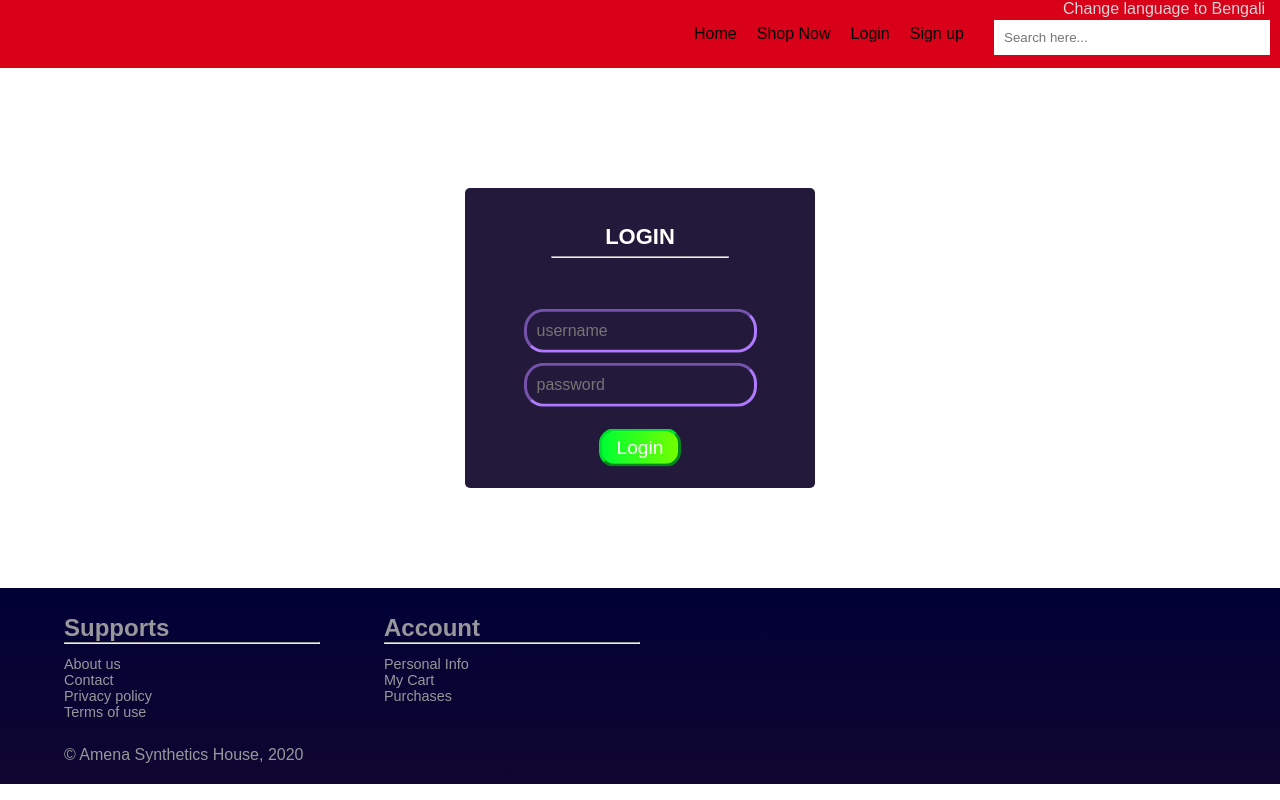
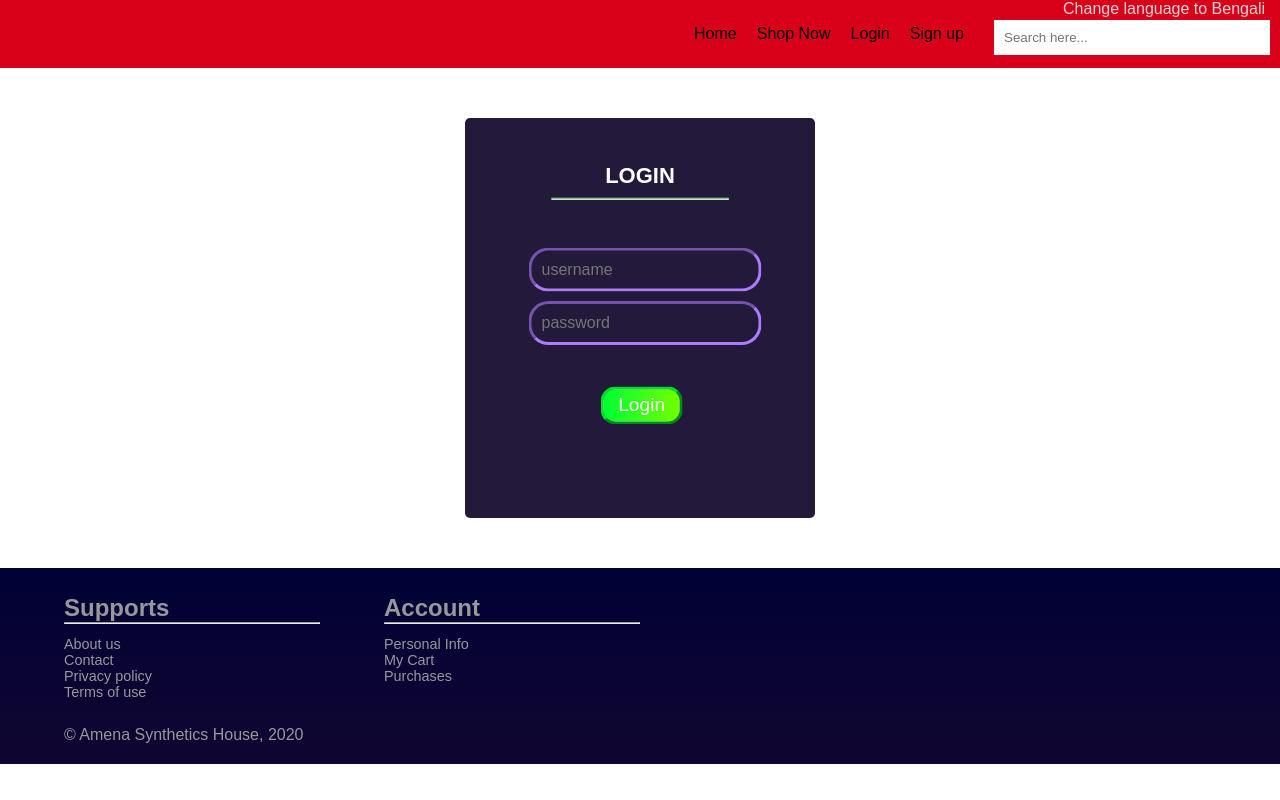
Before and after one commit to wahid47hasan/Amena-Synthetics-House, a plain HTML site: page login.html in a window 1280 px wide. Drawn offline with Linux system fonts and the light colour scheme.

Commit message:
Update login_style.css

```diff
--- a/css/login_style.css
+++ b/css/login_style.css
@@ -7,26 +7,27 @@
     background-color: #23193b;
     color: #ffffff;
     width: 350px;
-    height: 300px;
+    height: 400px;
     position: relative;
     top: 50%;
     left: 50%;
+    transform: translate(-50%, -50%);
     -webkit-transform: translate(-50%, -50%);
     -ms-transform: translate(-50%, -50%);
     -o-transform: translate(-50%, -50%);
-    transform: translate(-50%, -50%);
-    text-align: center;
+    /* text-align: center; */
     border-radius: 5px;
     /* line-height: 50px; */
 }
 
 #login h2{
-    position: relative;
-    top: 15%;
-    transform: translateY(-50%);
-    -webkit-transform: translateY(-50%);
-    -ms-transform: translateY(-50%);
-    -o-transform: translateY(-50%);
+    position: absolute;
+    top: 5%;
+    left: 50%;
+    transform: translate(-50%, -10%);
+    -webkit-transform: translate(-50%, -10%);
+    -ms-transform: translate(-50%, -10%);
+    -o-transform: translate(-50%, -10%);
     margin-top: 20px;
     font-variant-caps: all-petite-caps;
     font-size: 2rem;
@@ -34,26 +35,28 @@
 
 #login hr{
     width: 50%;
-    position: relative;
-    top: 10%;
+    position: absolute;
+    top: 20%;
     left: 50%;
-    transform: translate(-50%,50%);
-    -webkit-transform: translate(-50%,50%);
-    -ms-transform: translate(-50%,50%);
-    -o-transform: translate(-50%,50%);
+    transform: translate(-50%, -20%);
+    -webkit-transform: translate(-50%, -10%);
+    -ms-transform: translate(-50%, -10%);
+    -o-transform: translate(-50%, -10%);
     margin: 0;
     padding: 0;
     color: #00ff33;
+    background-color: #00ff33;
 }
 
 
-#login input[type="text"],#login input[type="password"]{
-    position: relative;
-    top: 30%;
-    transform: translateY(-30%);
-    -webkit-transform: translateY(-30%);
-    -ms-transform: translateY(-30%);
-    -o-transform: translateY(-30%);
+#login input[type="text"]{
+    position: absolute;
+    top: 35%;
+    left: 50%;
+    transform: translate(-50%, -35%);
+    -webkit-transform: translate(-50%, -35%);
+    -ms-transform: translate(-50%, -35%);
+    -o-transform: translate(-50%, -35%);
     margin: 5px;
     padding: 10px;
     background: transparent;
@@ -63,6 +66,27 @@
     border-color: #af7aff;
     font-size: 1rem;
     transition: border 0.5s ease-out;
+    z-index: 100;
+}
+
+#login input[type="password"]{
+    position: absolute;
+    top: 50%;
+    left: 50%;
+    transform: translate(-50%, -50%);
+    -webkit-transform: translate(-50%, -50%);
+    -ms-transform: translate(-50%, -50%);
+    -o-transform: translate(-50%, -50%);
+    margin: 5px;
+    padding: 10px;
+    background: transparent;
+    border-width: 3px;
+    border-radius: 20px;
+    color: #ffffff;
+    border-color: #af7aff;
+    font-size: 1rem;
+    transition: border 0.5s ease-out;
+    z-index: 100;
 }
 
 #login input[type="text"]:hover,#login input[type="password"]:hover{
@@ -77,9 +101,13 @@
 }
 
 #login-button{
-    position: relative;
-    top: 30%;
-    transform: translateY(-30%);
+    position: absolute;
+    top: 70%;
+    left: 45%;
+    transform: translate(-45%, -70%);
+    -webkit-transform: translate(-45%, -70%);
+    -ms-transform: translate(-45%, -70%);
+    -o-transform: translate(-45%, -70%);
     margin: 15px;
     padding: 5px 15px;
     background-image: linear-gradient(to right,#00ff33, #73ff00);
```
